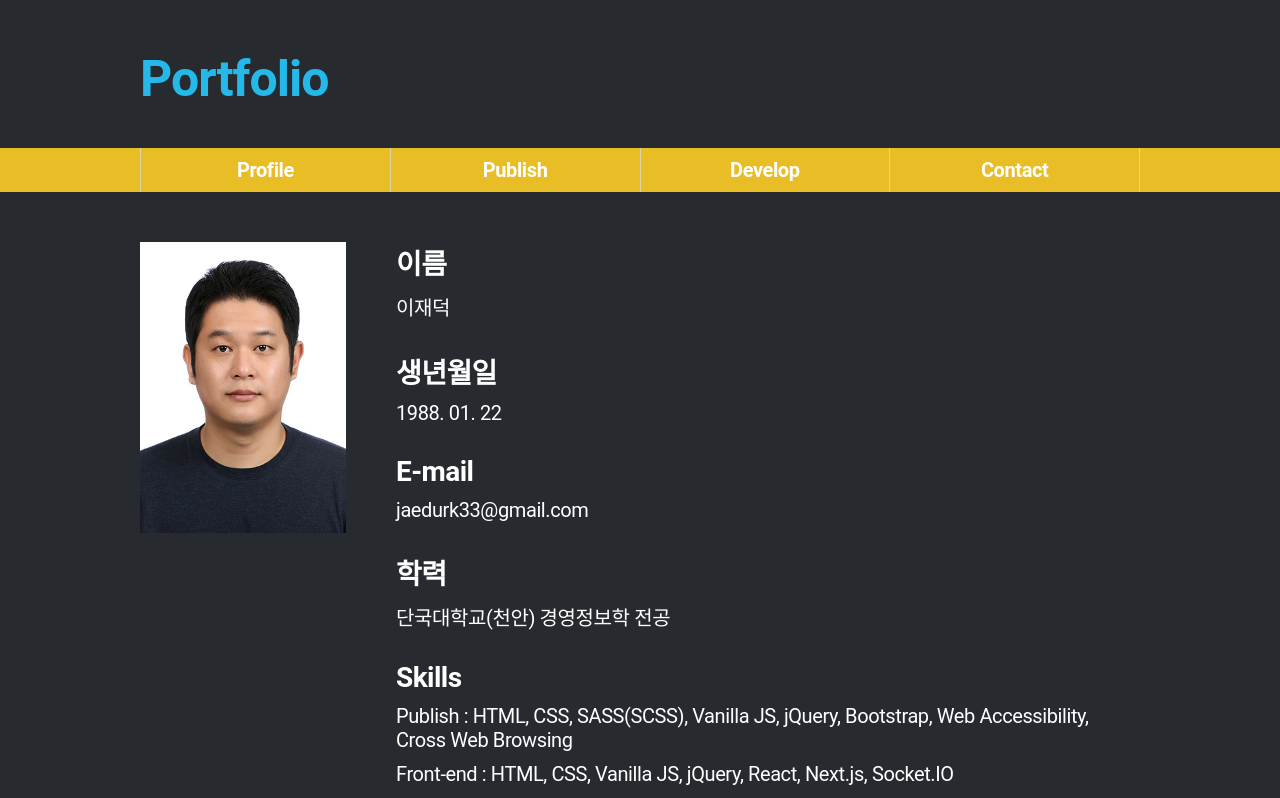
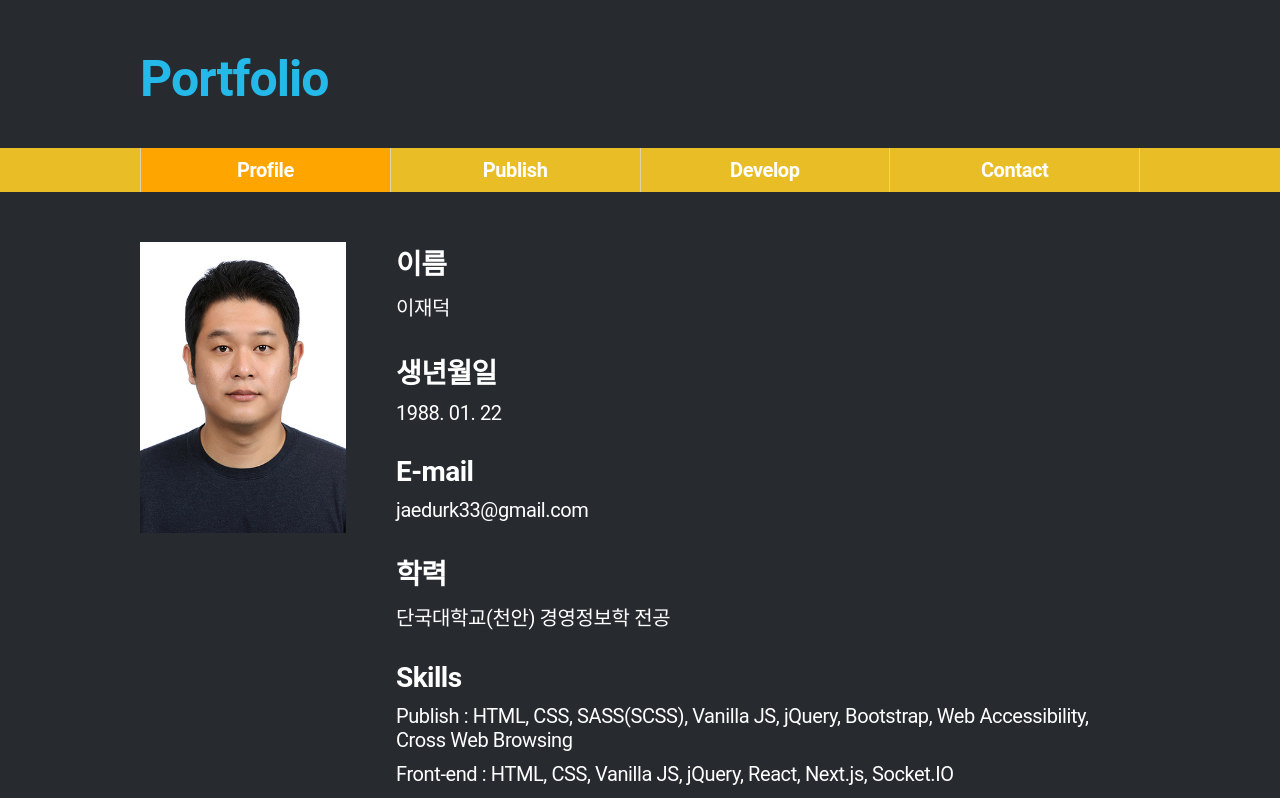
Before and after one commit to jaedurk/portfolio, a Next.js app: page /profile in a window 1280 px wide. Shown: the top 798 px of the page. Built offline with nearby package versions, Linux system fonts and the light colour scheme; a web font is replaced by a local one.

Commit message:
navigation 수정

```diff
--- a/src/app/component/navigation.js
+++ b/src/app/component/navigation.js
@@ -5,8 +5,9 @@ import {usePathname} from "next/navigation";
 
 export default function Navigation(props) {
     const pathName = usePathname();
+    console.log(props, pathName)
     return props.nav.map((navigationName, navigationIndex) => {
-        return <li key={navigationIndex} className={`/${navigationName}` === pathName ? 'on' : ''}>
+        return <li key={navigationIndex} className={`/${navigationName.toLowerCase()}` === pathName ? 'on' : ''}>
             <Link href={navigationName.toLowerCase()}>{navigationName}</Link>
         </li>
     })
```
